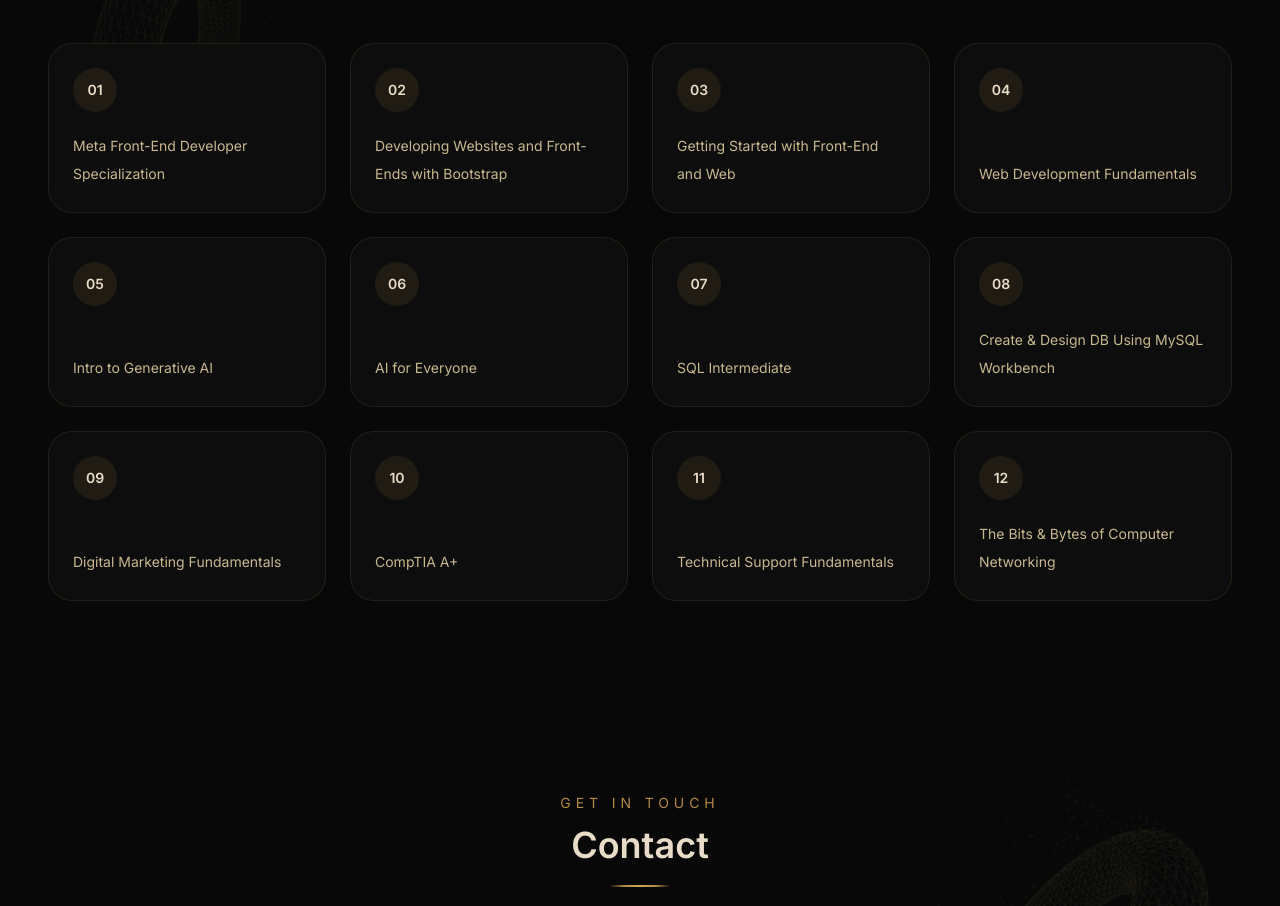
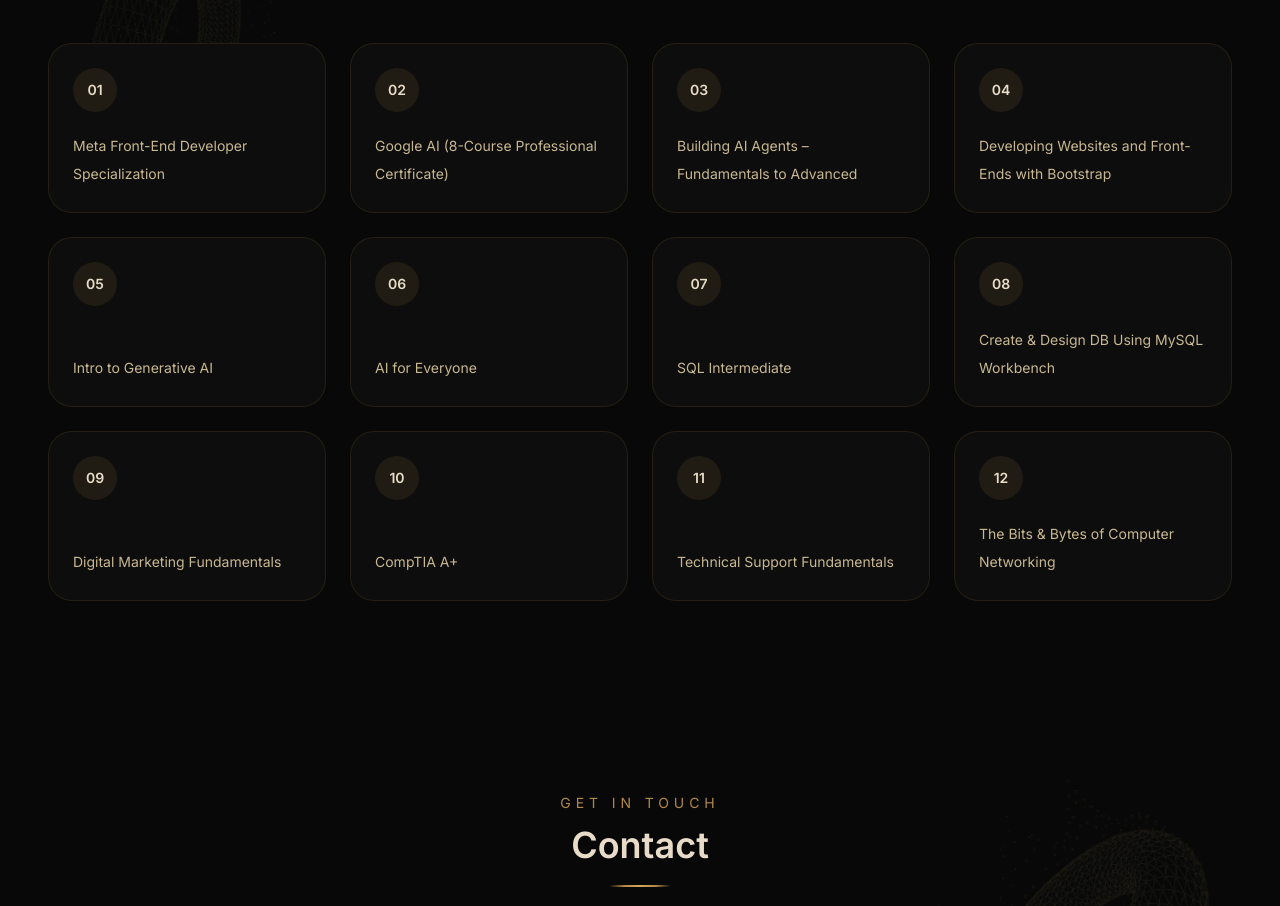
Before and after one commit to Elian-abboud/Portfolio, a React (Vite) app: page / in a window 1280 px wide. Shown: the part 3920-4826 px from the top of the page. Built offline with nearby package versions, Linux system fonts and the light colour scheme.

Commit message:
general edits

```diff
--- a/src/App.jsx
+++ b/src/App.jsx
@@ -210,9 +210,9 @@
 
 const certifications = [
   "Meta Front-End Developer Specialization",
+  "Google AI (8-Course Professional Certificate)",
+  "Building AI Agents – Fundamentals to Advanced",
   "Developing Websites and Front-Ends with Bootstrap",
-  "Getting Started with Front-End and Web",
-  "Web Development Fundamentals",
   "Intro to Generative AI",
   "AI for Everyone",
   "SQL Intermediate",
```
